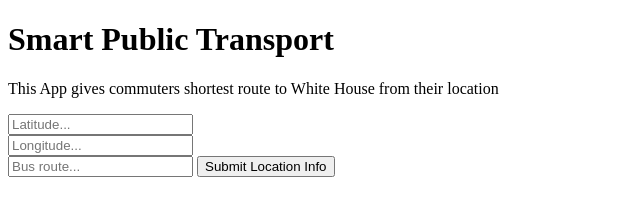
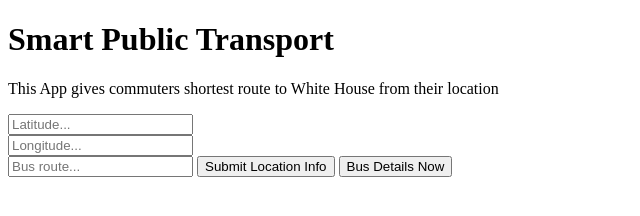
Before and after one commit to Nurudeeen/STMS, a website: page public/index.html in a window 1280 px wide. Shown: the whole page, without its empty margins (0-640 px from the left). Drawn offline with Linux system fonts and the light colour scheme.

Commit message:
Adding Another Button

```diff
--- a/public/index.html
+++ b/public/index.html
@@ -13,6 +13,7 @@
     <input type="text" placeholder="Longitude..." id="lon"><br>
     <input type="text" placeholder="Bus route..." id="bus">
     <button type="button" onclick="getInputValue();">Submit Location Info</button>
+    <button type="button" onclick="window.location.href='https://smart-management.herokuapp.com/all.html';">Bus Details Now</button>
     <script>
         async function getInputValue(){
             // Selecting the input element and get its value
```
